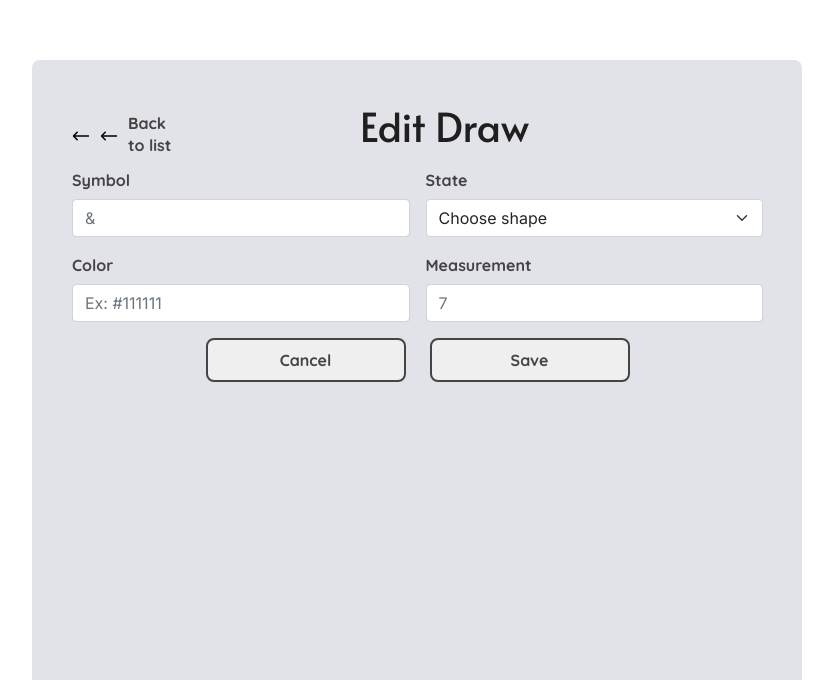
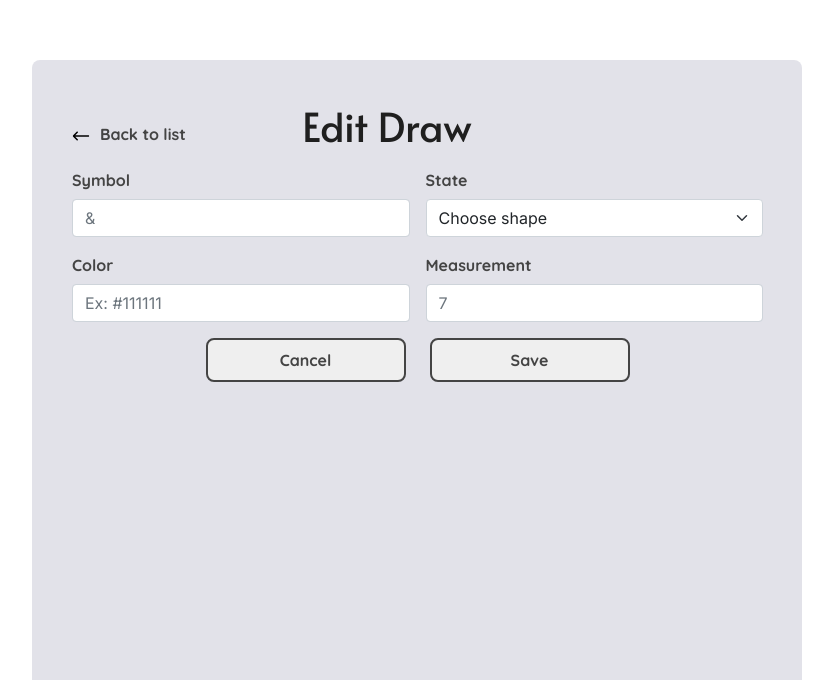
Before and after one commit to trinhviethoang16/fullstack-test, a Next.js app in the folder frontend/: page /edit-page in a window 1280 px wide. Shown: the part 120-800 px from the top of the page, without its empty margins (223-1056 px from the left). Built offline with nearby package versions, Linux system fonts and the light colour scheme.

Commit message:
UP-31 | Update syntax
update syntax and fix some small bug

```diff
--- a/frontend/app/edit-page/page.tsx
+++ b/frontend/app/edit-page/page.tsx
@@ -7,41 +7,10 @@ const EditPage = () => {
     <div className="edit-layout">
       <div className="edit-content-layout">
         <div className="title-holder">
-          <Link className="col-5" href="/draw-list">
-            <div className="back-to-list">
-              <span>
-                <svg
-                  xmlns="http://www.w3.org/2000/svg"
-                  width="18"
-                  height="18"
-                  viewBox="0 0 18 18"
-                  fill="none"
-                >
-                  <g clipPath="url(#clip0_535_14)">
-                    <path
-                      d="M16.5758 8.24251L3.25322 8.24251L5.74787 5.74787C6.04373 5.45206 6.04373 4.97236 5.74787 4.6765C5.59994 4.52863 5.40605 4.45464 5.21216 4.45464C5.01827 4.45464 4.82438 4.52863 4.6765 4.67655L0.888626 8.46443C0.592768 8.76024 0.592768 9.23994 0.888626 9.5358L4.6765 13.3237C4.97231 13.6195 5.45201 13.6195 5.74787 13.3237C6.04373 13.0279 6.04373 12.5482 5.74787 12.2523L3.25322 9.75767L16.5758 9.75767C16.9942 9.75767 17.3334 9.41847 17.3334 9.00009C17.3334 8.58171 16.9942 8.24251 16.5758 8.24251Z"
-                      fill="black"
-                    />
-                  </g>
-                  <defs>
-                    <clipPath id="clip0_535_14">
-                      <rect
-                        width="16.6667"
-                        height="16.6667"
-                        fill="white"
-                        transform="matrix(-1 0 0 -1 17.3334 17.3334)"
-                      />
-                    </clipPath>
-                  </defs>
-                </svg>
-              </span>
-              <BackToList />
-            </div>
-          </Link>
+          <BackToList />
           <div className="edit-title col-8">
             <p>Edit Draw</p>
           </div>
-          <div></div>
         </div>
         <div className="edit-form">
           <form className="row g-3">
--- a/frontend/components/header.tsx
+++ b/frontend/components/header.tsx
@@ -8,7 +8,7 @@ export default function Header() {
     <>
       <meta charSet="UTF-8" />
       <meta name="viewport" content="width=device-width, initial-scale=1.0" />
-      <title>Login</title>
+      <title>App</title>
       {/* Bootstap 5 */}
       <link
         href="https://cdn.jsdelivr.net/npm/bootstrap@5.0.2/dist/css/bootstrap.min.css"
```
Also changed, not shown: frontend/app/page.tsx (+28 -12 lines), frontend/app/signup/page.tsx (+21 -22 lines).
